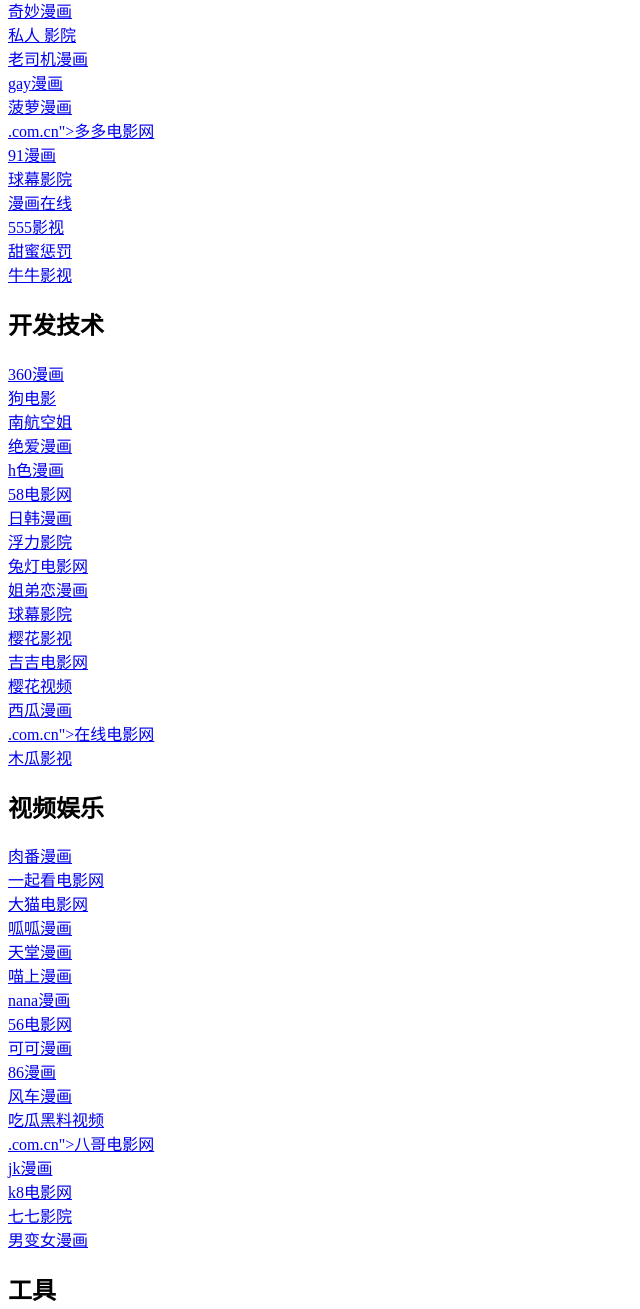
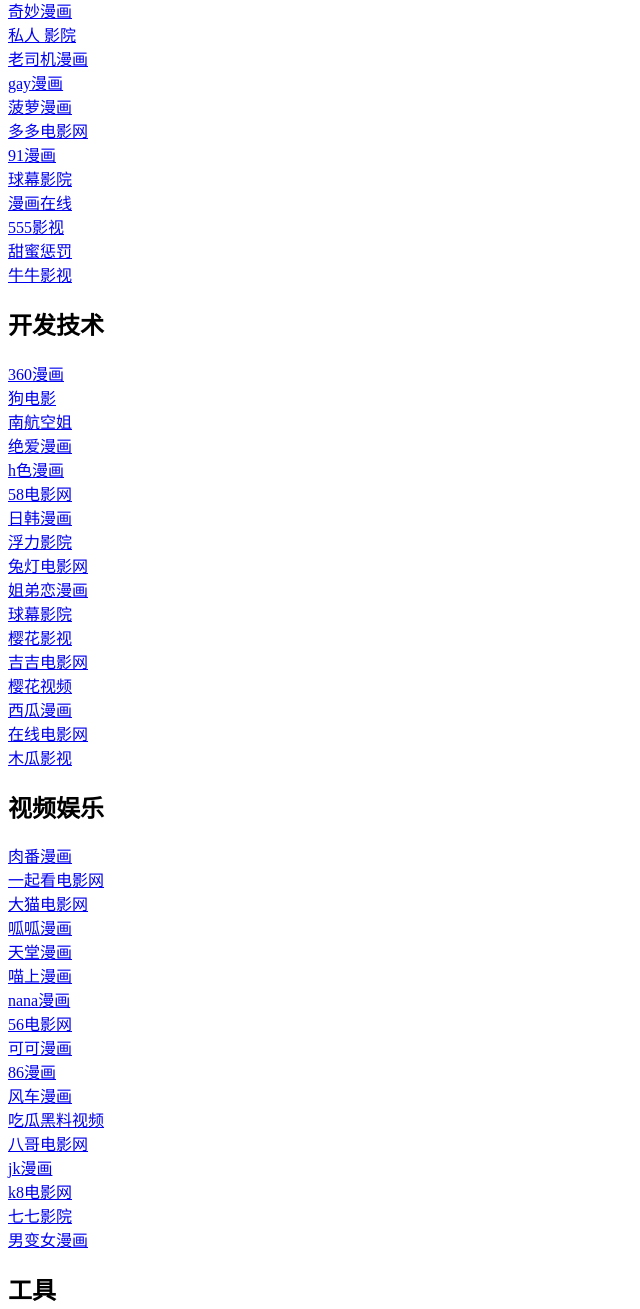
Before and after one commit to shicaigongwangzhidaohang/shicaigongwangzhidaohang.github.io, a plain HTML site: page index.html in a window 1280 px wide. Shown: the part 197-1506 px from the top of the page, without its empty margins (0-640 px from the left). Drawn offline with Linux system fonts and the light colour scheme.

Commit message:
Fix HTML encoding issues in index.html

```diff
--- a/index.html
+++ b/index.html
@@ -19,7 +19,7 @@
 <a href="https://laosijimanhua-h5.com.cn">老司机漫画</a><br>
 <a href="https://www.gaymanhua-wap.com.cn">gay漫画</a><br>
 <a href="https://boluomanhua-h5.com.cn">菠萝漫画</a><br>
-<a href="https://duoduodianyingwang-cn">.com.cn">多多电影网</a><br>
+<a href="https://duoduodianyingwang-cn.com.cn">多多电影网</a><br>
 <a href="https://91manhua-wap.com.cn">91漫画</a><br>
 <a href="https://www.qiumuyingyuan-ac.com.cn">球幕影院</a><br>
 <a href="https://www.manhuazaixian-zh.com.cn">漫画在线</a><br>
@@ -44,7 +44,7 @@
 <a href="https://www.jijidianyingwang-h5.com.cn">吉吉电影网</a><br>
 <a href="https://www.yinghuashipin-app.com.cn">樱花视频</a><br>
 <a href="https://www.xiguamanhua-app.com.cn">西瓜漫画</a><br>
-<a href="https://www.zaixiandianyingwang-cn">.com.cn">在线电影网</a><br>
+<a href="https://www.zaixiandianyingwang-cn.com.cn">在线电影网</a><br>
 <a href="https://www.muguayingshi-zaixian.com.cn">木瓜影视</a><br>
 
 <h2>视频娱乐</h2>
@@ -61,7 +61,7 @@
 <a href="https://www.86manhua-wap.com.cn">86漫画</a><br>
 <a href="https://fengchemanhua-wap.com.cn">风车漫画</a><br>
 <a href="https://www.chiguaheiliaoshipinyongjiudizhi-app.com.cn">吃瓜黑料视频</a><br>
-<a href="https://www.bagedianyingwang-cn">.com.cn">八哥电影网</a><br>
+<a href="https://www.bagedianyingwang-cn.com.cn">八哥电影网</a><br>
 <a href="https://jkmanhua-book.com.cn">jk漫画</a><br>
 <a href="https://www.k8dianyingwang-wap.com.cn">k8电影网</a><br>
 <a href="https://www.qiqi-yingyuan.com.cn">七七影院</a><br>
```
